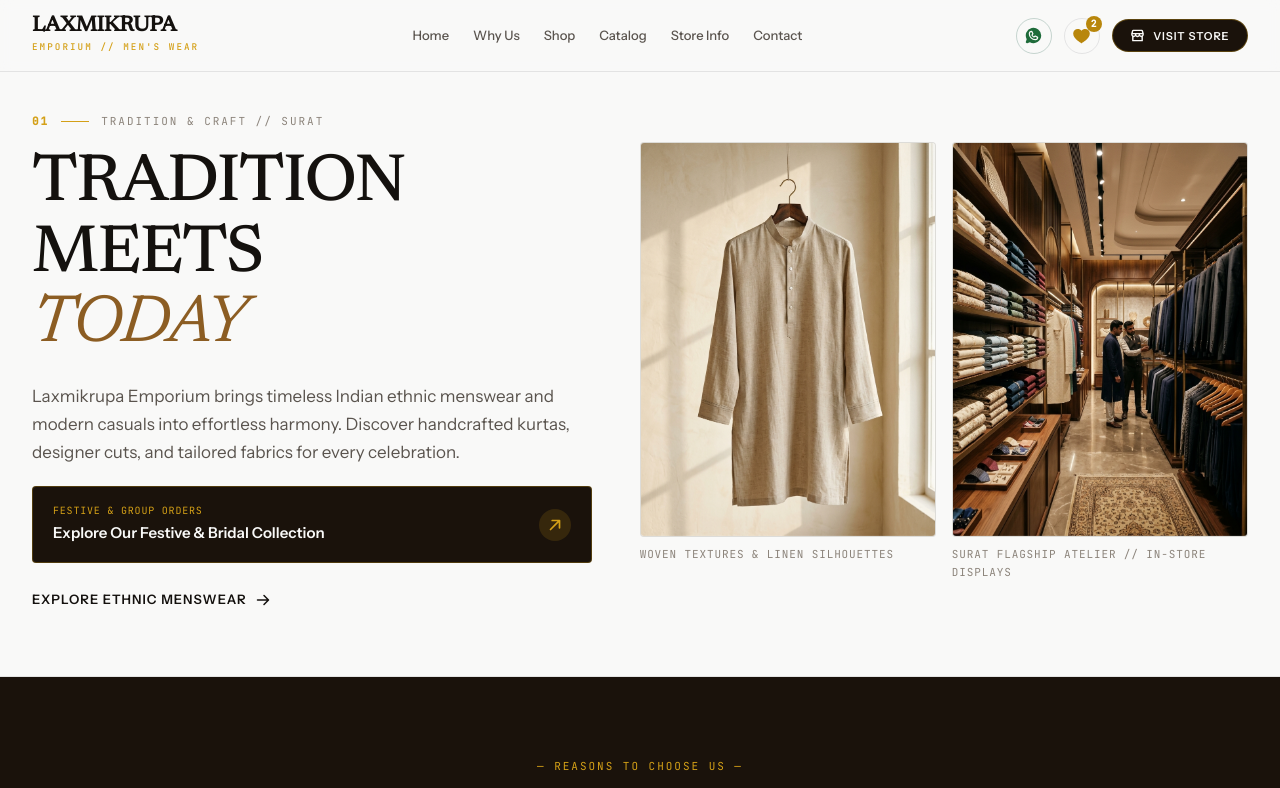
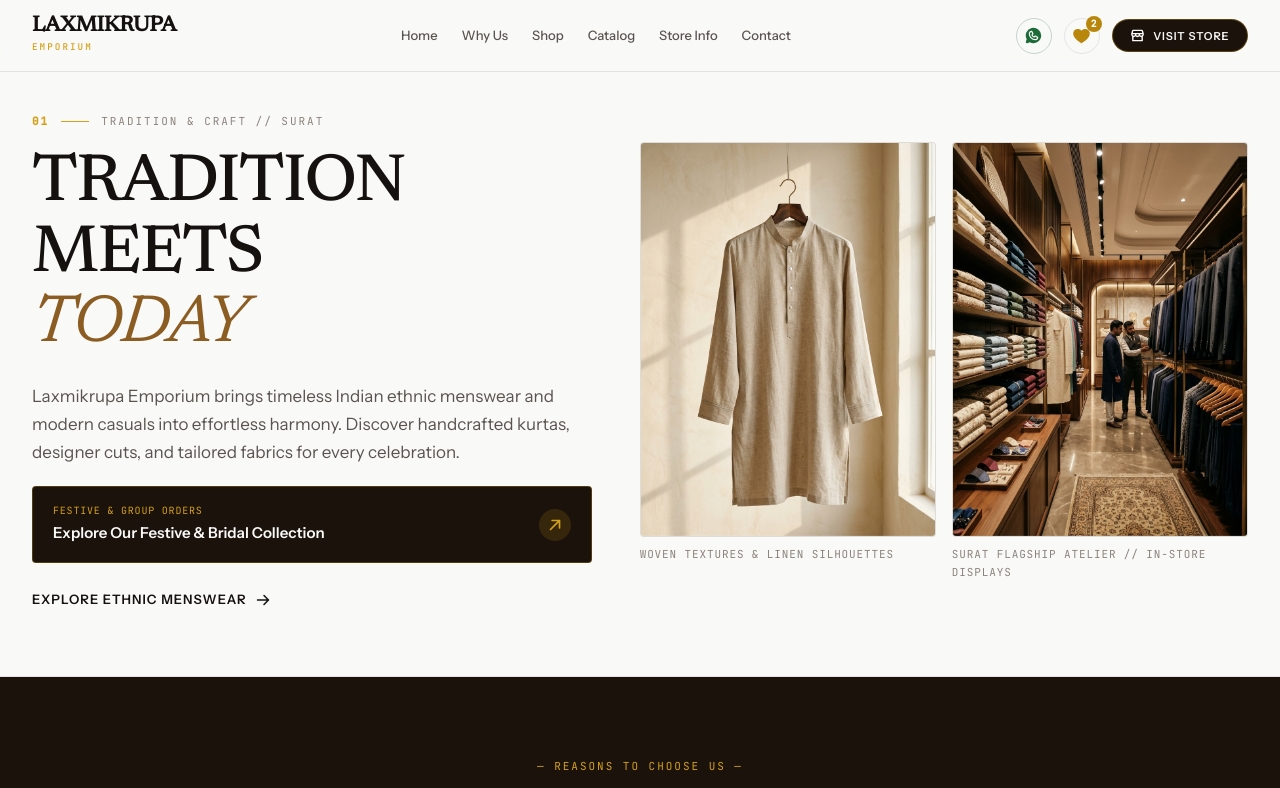
Before and after one commit to mahesh7805/laxmikrupa-mens-wear, a React (Vite) app: page / in a window 1280 px wide. Shown: the top 788 px of the page. Built offline with nearby package versions, Linux system fonts and the light colour scheme; the HTML template or start-up script is replaced by a standard one.

Commit message:
refactor: update brand logo lockup to LAXMIKRUPA EMPORIUM

```diff
--- a/src/components/footer/Footer.jsx
+++ b/src/components/footer/Footer.jsx
@@ -20,7 +20,7 @@ export const Footer = () => {
           {/* Column 1: Brand Info */}
           <div className="mockup-footer__col-brand">
             <div className="mockup-footer__brand-title">LAXMIKRUPA</div>
-            <div className="mockup-footer__brand-sub">EMPORIUM // MEN'S WEAR</div>
+            <div className="mockup-footer__brand-sub">EMPORIUM</div>
             <p className="mockup-footer__brand-desc">
               Surat's trusted destination for fine Indian ethnic menswear, tailored festive kurtas, and coordinated group mandali runs.
             </p>
--- a/src/components/header/Header.jsx
+++ b/src/components/header/Header.jsx
@@ -63,7 +63,7 @@ export const Header = ({ wishlistCount = 0, onOpenWishlist }) => {
           aria-label="Laxmikrupa Emporium Home"
         >
           <span className="editorial-header__brand-main">LAXMIKRUPA</span>
-          <span className="editorial-header__brand-sub">EMPORIUM // MEN'S WEAR</span>
+          <span className="editorial-header__brand-sub">EMPORIUM</span>
         </a>
 
         {/* Center Desktop Navigation */}
```
